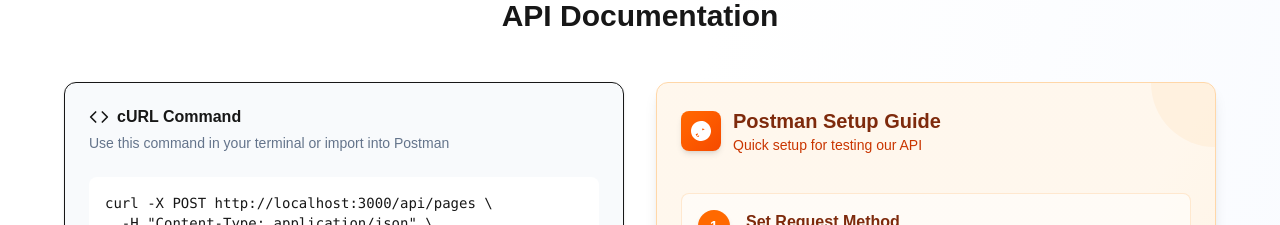
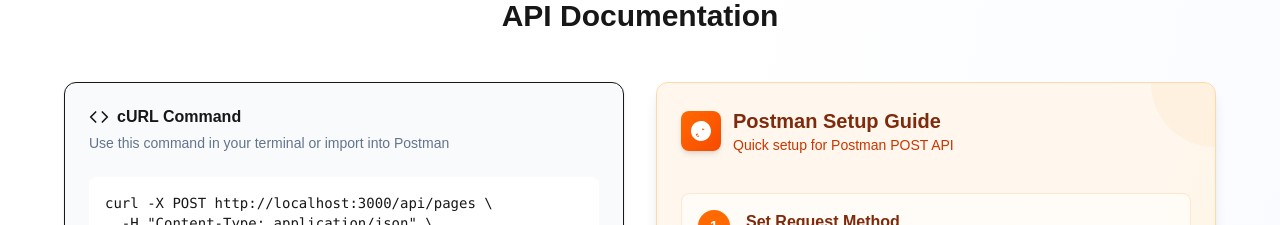
Before and after one commit to ujjwal509kumar/bino_bot_assignment, a Next.js app: page / in a window 1280 px wide. Shown: the part 2920-3145 px from the top of the page. Built offline with nearby package versions, Linux system fonts and the light colour scheme.

Commit message:
bug fixes

```diff
--- a/app/page.js
+++ b/app/page.js
@@ -309,7 +309,7 @@
                       Postman Setup Guide
                     </CardTitle>
                     <CardDescription className="text-orange-700 dark:text-orange-300">
-                      Quick setup for testing our API
+                      Quick setup for Postman POST API
                     </CardDescription>
                   </div>
                 </div>
```
